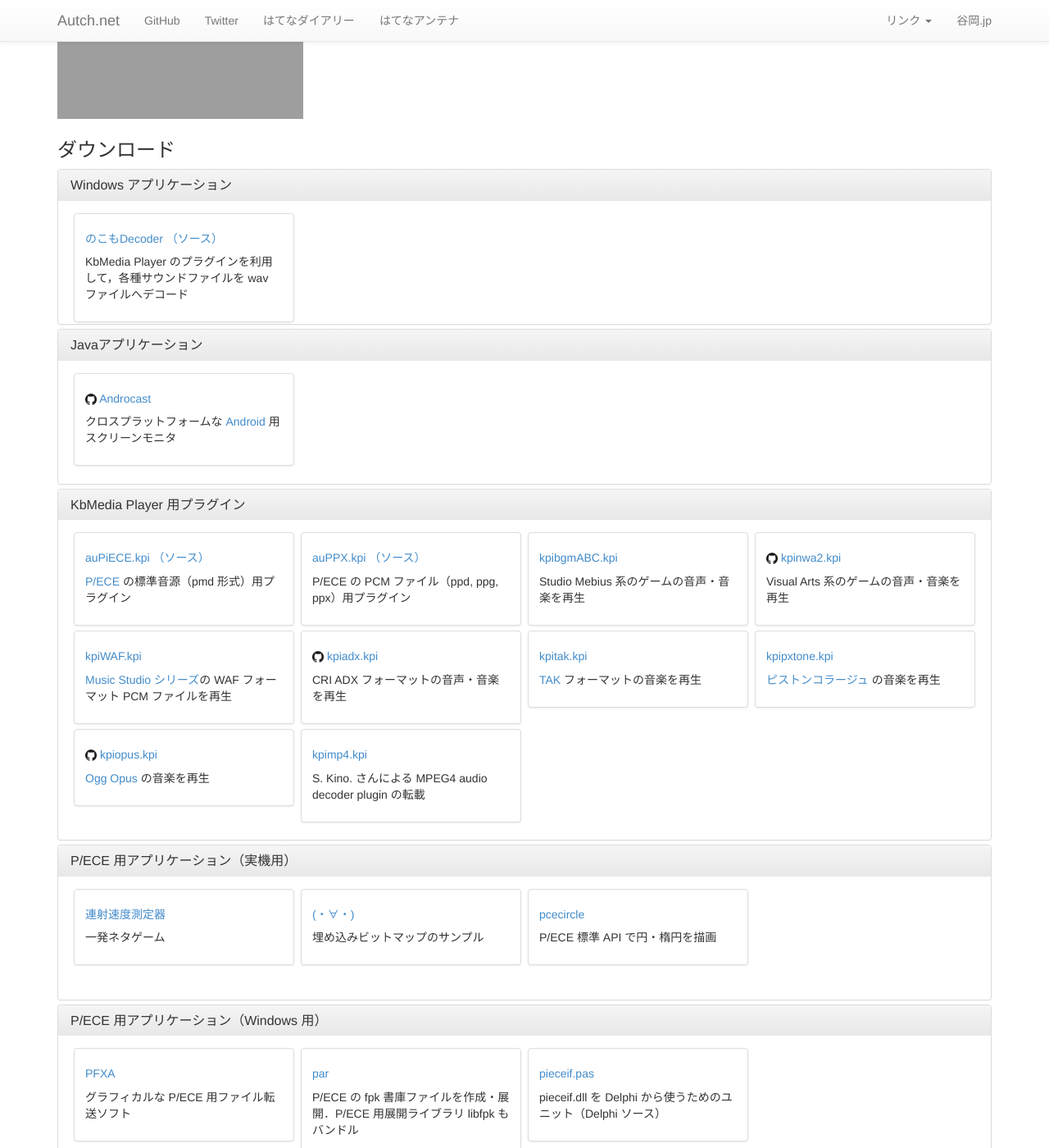
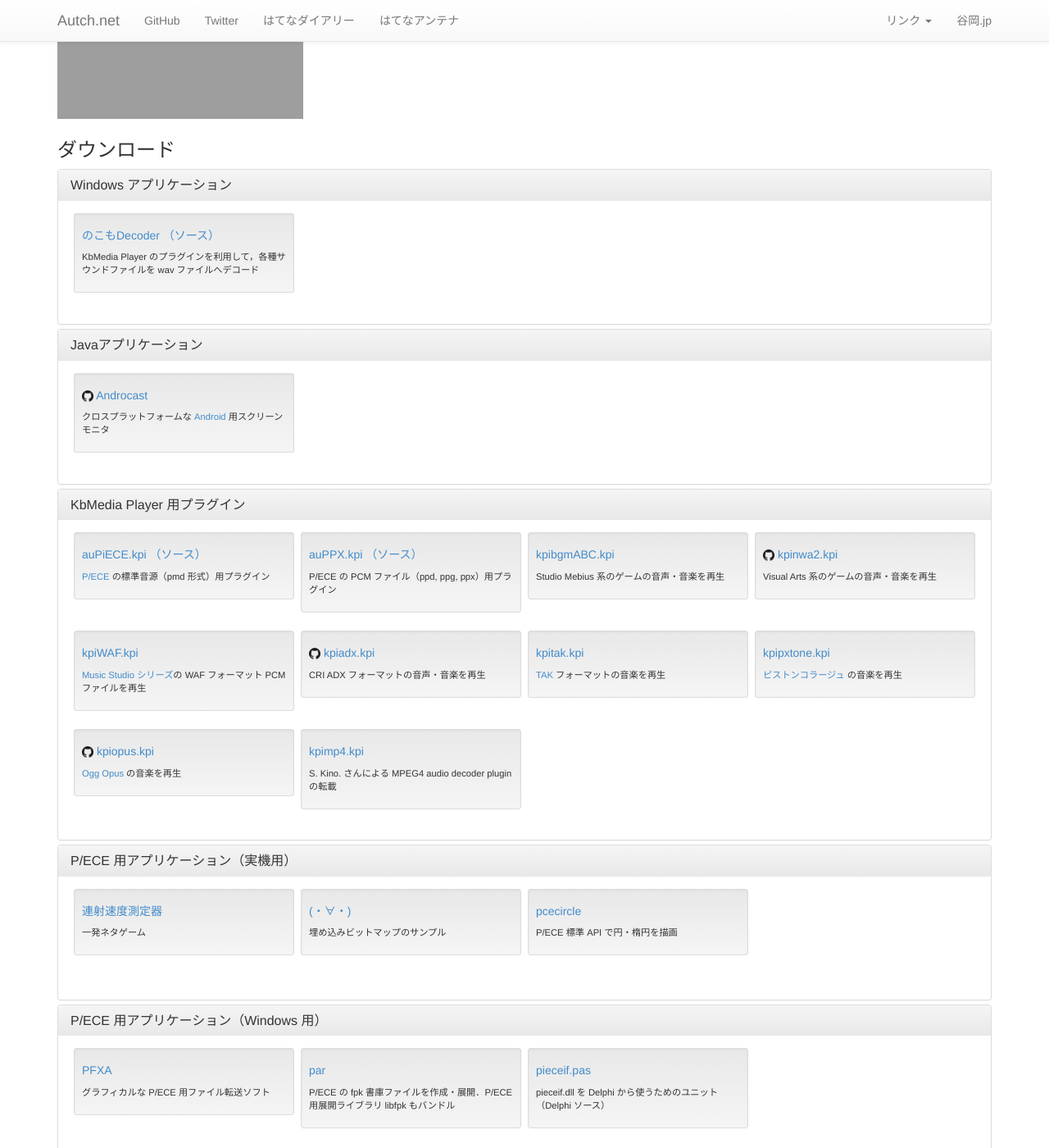
Before and after one commit to autch/autch.github.com, a Jekyll site: the page built from index.html, in a window 1280 px wide and 1400 px high, scrolled down 345 px. Shown: the whole window at 82% size. Built offline with Jekyll 4.4.1, drawn with Linux system fonts in a browser that asks for light colours; nearby versions of some CDN libraries; comment, search, counter and statistics services are not loaded; grey boxes are pictures that could not be loaded.

Commit message:
ダウンロードリンク微修正

```diff
--- a/css/main.css
+++ b/css/main.css
@@ -15,3 +15,13 @@
     padding-left: 4px;
     padding-right: 4px;
 }
+
+.download-item p {
+    font-size: 80%;
+}
+
+.github-project {
+    height: 1em;
+    margin: 0px;
+    display: inline;
+}
--- a/index.html
+++ b/index.html
@@ -18,11 +18,9 @@
       <div class="panel-heading"><h4 class="panel-title">{{category.title}}</h4></div>
       <div class="panel-body">{% for item in category.items %}
         <div class="download-item col-xs-6 col-sm-3 col-md-3">
-          <div class="thumbnail">
-            <div class="caption">
-              <h5>{% if item.github %}<a href="https://github.com/{{item.github}}"><img src="img/GitHub-Mark-120px-plus.png" style="height: 1em; margin: 0px;display: inline;" alt="GitHubプロジェクト"></a> {% endif %}<a href="{{item.link}}">{{item.name}}</a>{% if item.source %} <a href="{{item.source}}">（ソース）</a>{% endif %}</h5>
-              <p>{{item.description}}</p>
-            </div>
+          <div class="well well-sm">
+            <h5>{% if item.github %}<a href="https://github.com/{{item.github}}"><img src="img/GitHub-Mark-120px-plus.png" class="github-project" alt="GitHubプロジェクト"></a> {% endif %}<a href="{{item.link}}">{{item.name}}</a>{% if item.source %} <a href="{{item.source}}">（ソース）</a>{% endif %}</h5>
+            <p>{{item.description}}</p>
           </div>
         </div>{% endfor %}
       </div>
```
